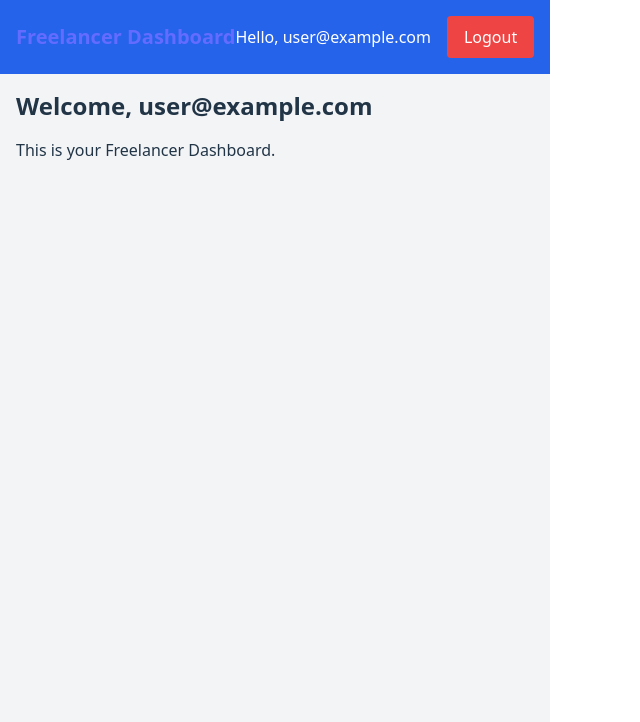
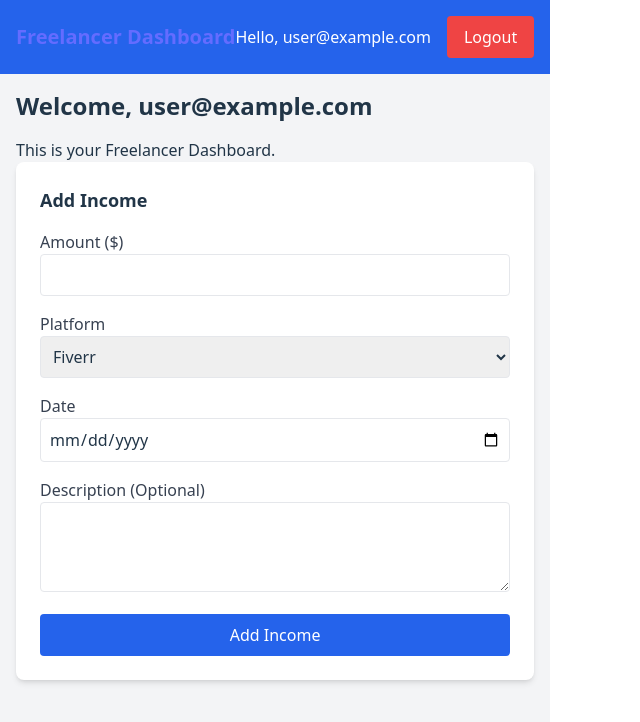
Before and after one commit to Adnan7389/freelancer-dashboard, a React (Vite) app: page /dashboard in a window 1280 px wide. Shown: the top 722 px of the page, without its empty margins (0-640 px from the left). Built offline with nearby package versions, Linux system fonts and the light colour scheme; no server answers; sample sign-in values are in the browser's storage.

Commit message:
feat: add IncomeForm component and Firestore integration to Dashboard

```diff
--- /dev/null
+++ b/src/components/IncomeForm.jsx
@@ -0,0 +1,98 @@
+import { useState } from "react";
+import { collection, addDoc } from "firebase/firestore";
+import { db } from "../firebase";
+import { useAuth } from "../context/AuthContext";
+
+function IncomeForm() {
+  const { currentUser } = useAuth();
+  const [amount, setAmount] = useState("");
+  const [platform, setPlatform] = useState("Fiverr");
+  const [date, setDate] = useState("");
+  const [description, setDescription] = useState("");
+  const [error, setError] = useState("");
+
+  const handleSubmit = async (e) => {
+    e.preventDefault();
+    if (!amount || !date) {
+      setError("Amount and date are required");
+      return;
+    }
+
+    try {
+      await addDoc(collection(db, "incomes"), {
+        userId: currentUser.uid,
+        amount: parseFloat(amount),
+        platform,
+        date,
+        description,
+        createdAt: new Date().toISOString(),
+      });
+      setAmount("");
+      setPlatform("Fiverr");
+      setDate("");
+      setDescription("");
+      setError("");
+    } catch (err) {
+      setError("Failed to add income: " + err.message);
+    }
+  };
+
+  return (
+    <div className="bg-white p-6 rounded-lg shadow-md">
+      <h3 className="text-lg font-bold mb-4">Add Income</h3>
+      {error && <p className="text-red-500 mb-4">{error}</p>}
+      <form onSubmit={handleSubmit}>
+        <div className="mb-4">
+          <label className="block text-gray-700">Amount ($)</label>
+          <input
+            type="number"
+            value={amount}
+            onChange={(e) => setAmount(e.target.value)}
+            className="w-full p-2 border rounded"
+            step="0.01"
+            required
+          />
+        </div>
+        <div className="mb-4">
+          <label className="block text-gray-700">Platform</label>
+          <select
+            value={platform}
+            onChange={(e) => setPlatform(e.target.value)}
+            className="w-full p-2 border rounded"
+          >
+            <option value="Fiverr">Fiverr</option>
+            <option value="Upwork">Upwork</option>
+            <option value="Other">Other</option>
+          </select>
+        </div>
+        <div className="mb-4">
+          <label className="block text-gray-700">Date</label>
+          <input
+            type="date"
+            value={date}
+            onChange={(e) => setDate(e.target.value)}
+            className="w-full p-2 border rounded"
+            required
+          />
+        </div>
+        <div className="mb-4">
+          <label className="block text-gray-700">Description (Optional)</label>
+          <textarea
+            value={description}
+            onChange={(e) => setDescription(e.target.value)}
+            className="w-full p-2 border rounded"
+            rows="3"
+          />
+        </div>
+        <button
+          type="submit"
+          className="w-full bg-blue-600 text-white p-2 rounded hover:bg-blue-700"
+        >
+          Add Income
+        </button>
+      </form>
+    </div>
+  );
+}
+
+export default IncomeForm;
--- a/src/pages/Dashboard.jsx
+++ b/src/pages/Dashboard.jsx
@@ -1,4 +1,5 @@
 import { useAuth } from "../context/AuthContext";
+import IncomeForm from "../components/IncomeForm";
 
 function Dashboard() {
   const { currentUser } = useAuth();
@@ -7,6 +8,9 @@ function Dashboard() {
     <div className="min-h-screen bg-gray-100 p-4">
       <h2 className="text-2xl font-bold mb-4">Welcome, {currentUser?.email}</h2>
       <p>This is your Freelancer Dashboard.</p>
+      <div className="max-w-2xl mx-auto">
+        <IncomeForm />
+      </div>
     </div>
   );
 }
```
